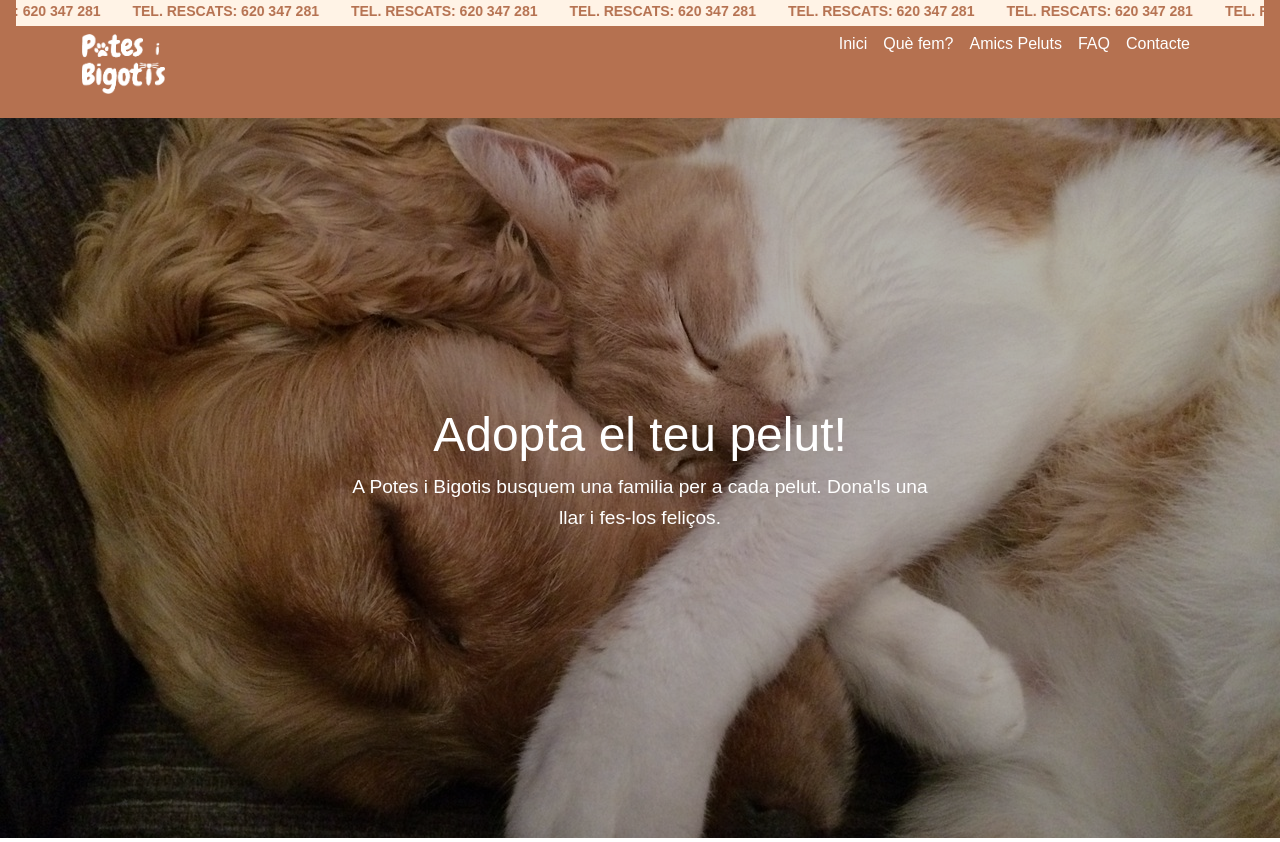
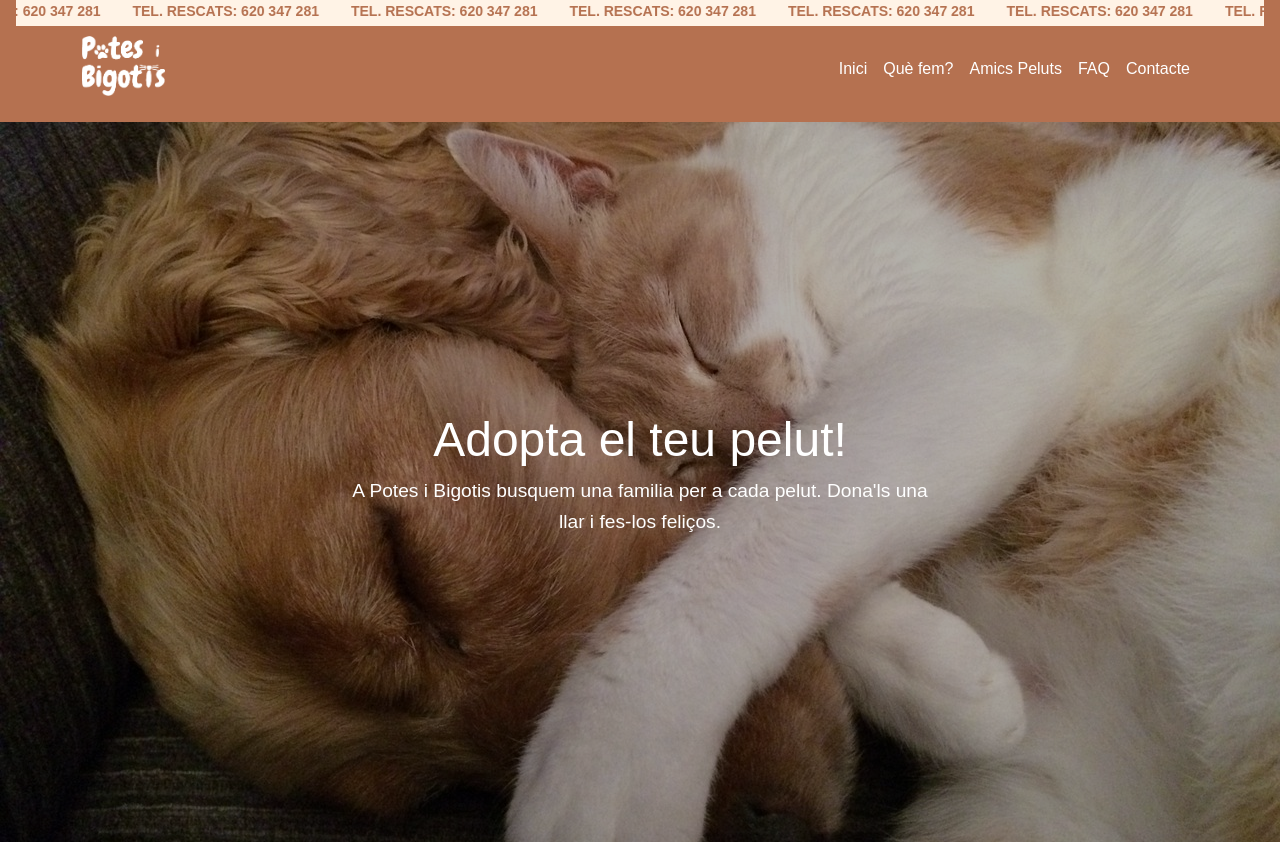
Before and after one commit to ainavictoriaserra-boop/PotesiBigotis, a plain HTML site: page index.html in a window 1280 px wide. Shown: the top 842 px of the page. Drawn offline with nearby package versions, Linux system fonts and the light colour scheme.

Commit message:
reajust menu

```diff
--- a/css/cssweb.css
+++ b/css/cssweb.css
@@ -41,6 +41,12 @@ header {
 
 .navbar-nav a:hover {
     color: #ffe0cc; /* Color al fer hover */
+}
+
+.navbar-nav .nav-link {
+    padding-top: 45px;           /* Augmenta el padding superior per baixar el text */
+    padding-bottom: 0;           /* Manté l'equilibri sense ampliar la barra */
+    line-height: 1.2;            /* Ajusta l'alçada de línia per centrar millor */
 }
 
 .hero {
```
